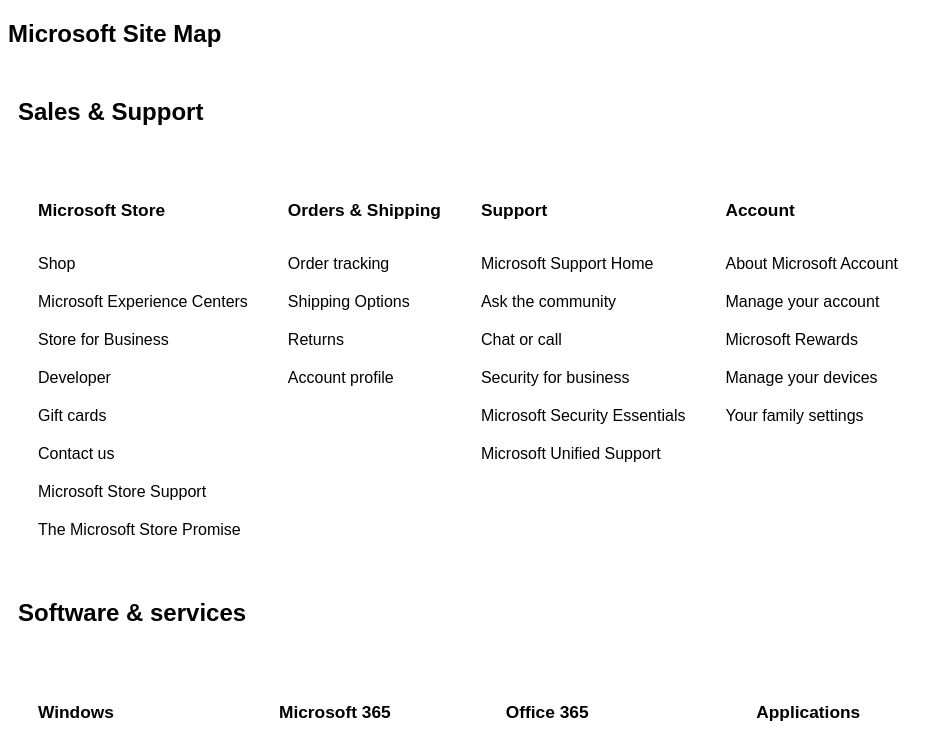
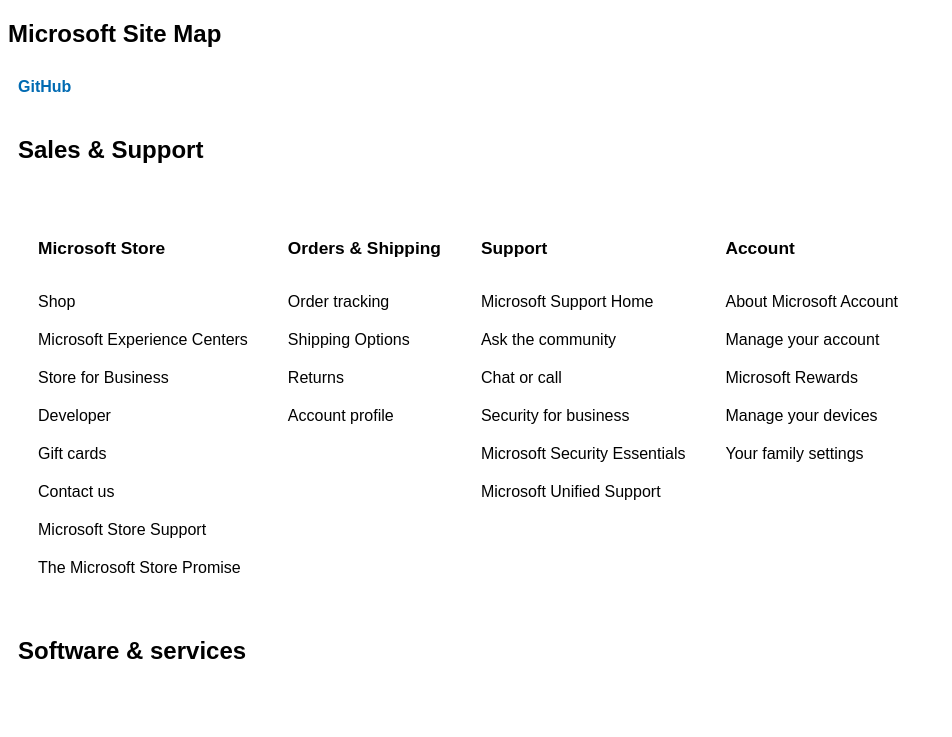
Before and after one commit to lukeclarksfo/microsoft.com, a plain HTML site: page index.html in a window 1280 px wide. Shown: the top 737 px of the page, without its empty margins (0-952 px from the left). Drawn offline with Linux system fonts and the light colour scheme.

Commit message:
Update small

```diff
--- a/index.html
+++ b/index.html
@@ -19,12 +19,20 @@ div
 {
     padding: 10px;
 }
+a
+{
+  color: rgb(0,106,178);
+  font-weight: bold;
+  text-decoration: none;
+}
 </style>
 </head>
 
 <body>
 
 <h2>Microsoft Site Map</h2>
+
+<div><a href="https://github.com/lukeclarksfo/microsoft.com">GitHub</a></div>
 
 <div><h2>Sales & Support</h2></div>
 <div class="row">
```
Also changed, not shown: 1 other file.
